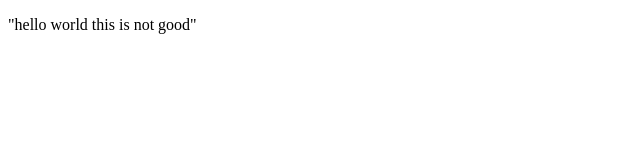
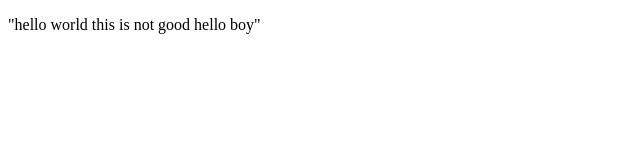
Before and after one commit to ConghuaiTan/helloWorld, a plain HTML site: page index.html in a window 1280 px wide. Shown: the full height of the page, 0-640 px from the left. Drawn offline with Linux system fonts and the light colour scheme.

Commit message:
latest modify

```diff
--- a/index.html
+++ b/index.html
@@ -3,6 +3,6 @@
 <head>
 </head>
 <body>
-	<p> "hello world this is not good" </p>
+	<p> "hello world this is not good hello boy" </p>
 </body>
 </html>
```
